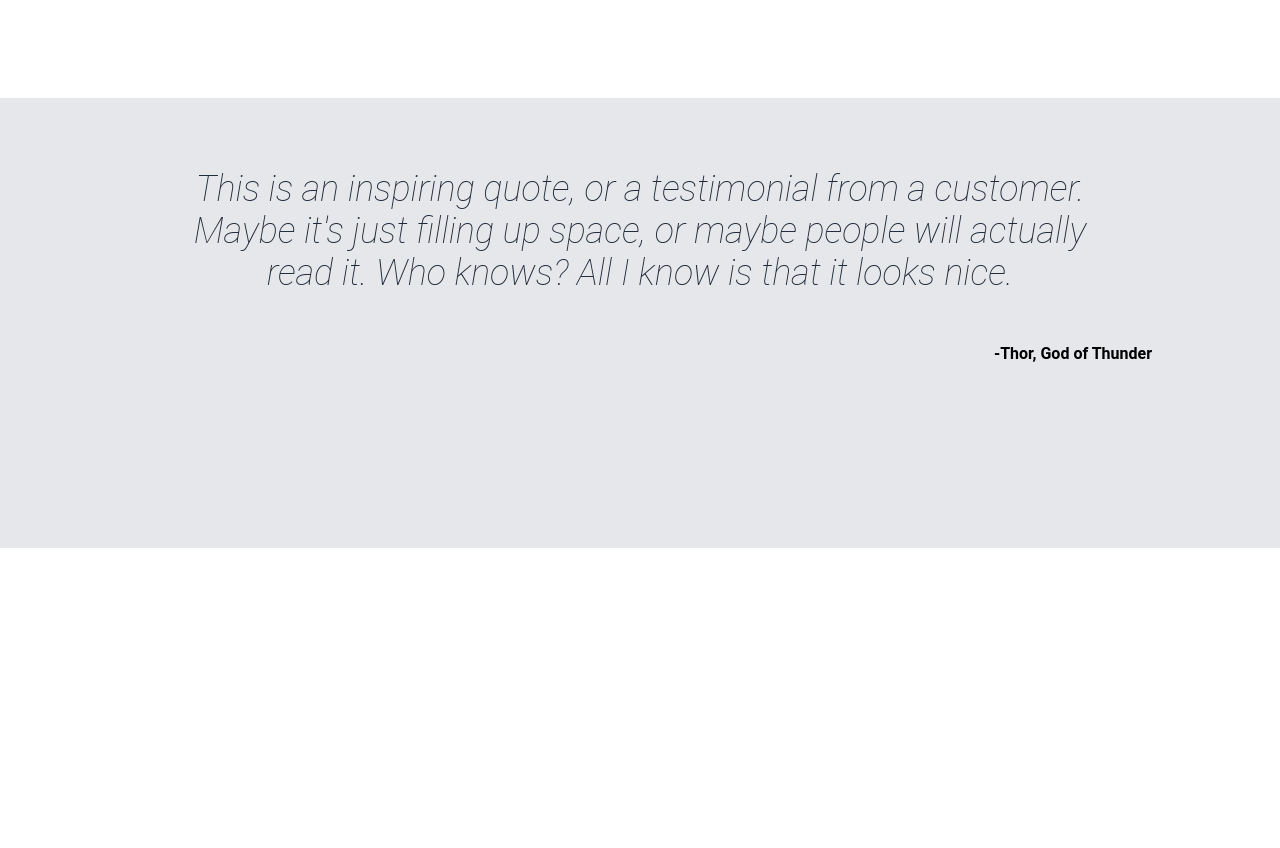
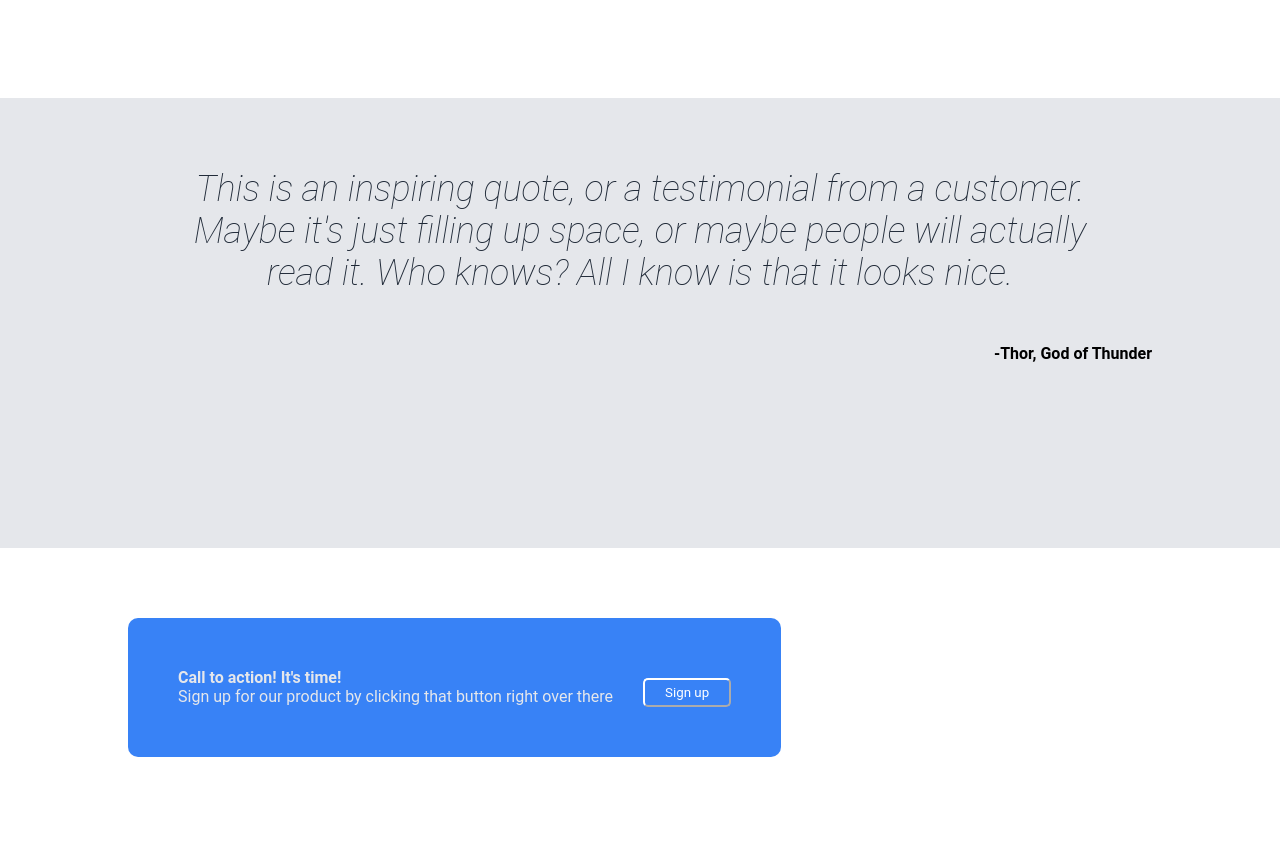
Before and after one commit to jecode93/Landing_page_Project, a plain HTML site: page index.html in a window 1280 px wide. Shown: the part 752-1600 px from the top of the page. Before the commit the page ends 1300 px from the top, so only its background shows below. Drawn offline with Linux system fonts and the light colour scheme.

Commit message:
Finish the call to action section

```diff
--- a/index.html
+++ b/index.html
@@ -102,6 +102,26 @@
         </div>
 
 
+        <!-- CALL TO ACTION SECTION -->
+
+        <div class="call-to-action">
+            <div class="container">
+                <div class="flex-container3">
+                    <div>
+                        <p class="call">
+                            Call to action! It's time!
+                        </p>
+                        <p class="call-text">
+                            Sign up for our product by clicking that button right over there
+                        </p>
+                    </div>
+                    <div>
+                        <button type="submit">Sign up</button>
+                    </div>
+                </div>
+            </div>
+        </div>
+
     </body>
 
 </html>
--- a/styles.css
+++ b/styles.css
@@ -129,3 +129,39 @@
     float: right;
     font-weight: bold;
 }
+
+
+/* CALL TO ACTION SECTION */
+
+.call-to-action{
+    height: 200px;
+    padding: 50px 0px;
+}
+
+.flex-container3{
+    display: flex;
+    background-color: #3882f6;
+    padding: 50px;
+    border-radius: 10px;
+    float: left;
+}
+
+.flex-container3 p{
+    text-align: start;
+    color: #e5e7eb;
+    margin-right: 30px;
+}
+
+.flex-container3 .call{
+    font-weight: bold;
+}
+
+.flex-container3 button{
+
+    background-color: #3882f6;
+    color: white;
+    padding: 5px 20px;
+    margin-top: 10px;
+    border-radius: 5px;
+    border-color: white;
+}
```
